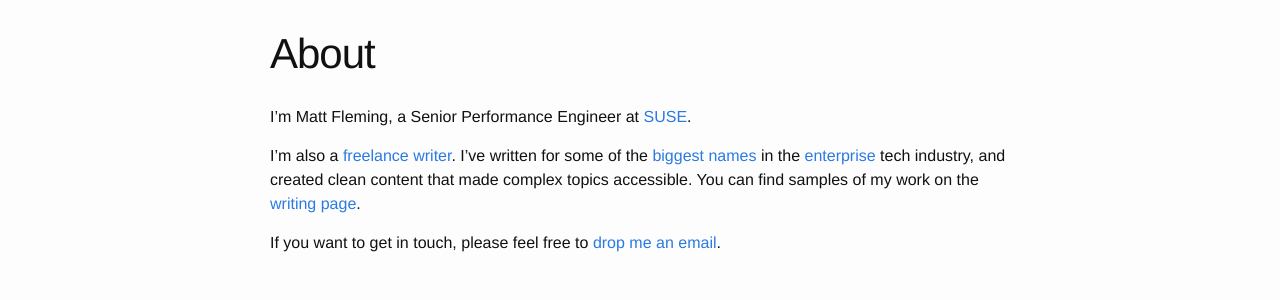
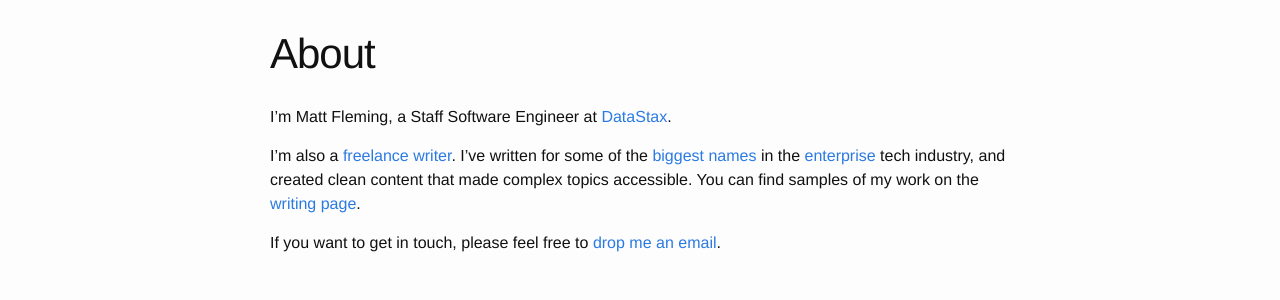
Before and after one commit to mfleming/mfleming.github.io, a Jekyll site: the page built from about.md, in a window 1280 px wide. Shown: the part 238-538 px from the top of the page. Built offline with Jekyll 4.4.1, drawn with Linux system fonts in a browser that asks for light colours.

Commit message:
Update about now that I work at DataStax

```diff
--- a/about.md
+++ b/about.md
@@ -4,8 +4,8 @@ title: About
 permalink: /about/
 ---
 
-I'm Matt Fleming, a Senior Performance Engineer at
-[SUSE](http://www.suse.com).
+I'm Matt Fleming, a Staff Software Engineer at
+[DataStax](https://www.datastax.com/).
 
 I'm also a [freelance writer]({{ site.baseurl }}/writing/). I've
 written for some of the [biggest names](http://www.intel.com) in the
```
